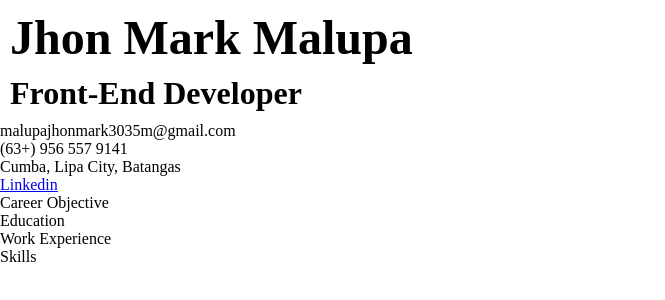
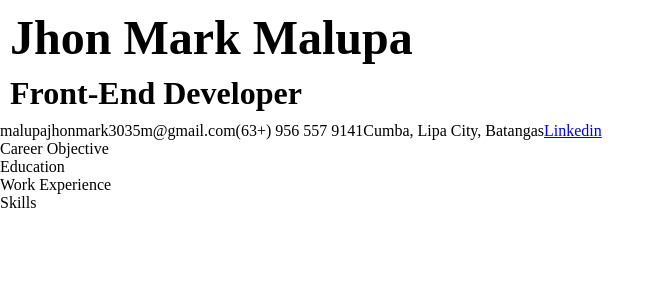
Before and after one commit to MarkRyuo/ONLINE-RESUME-BY-JHONMARK, a plain HTML site: page index.html in a window 1280 px wide. Shown: the whole page, without its empty margins (0-665 px from the left). Drawn offline with Linux system fonts and the light colour scheme.

Commit message:
Subject: Update

```diff
--- a/style.css
+++ b/style.css
@@ -1,5 +1,5 @@
 
 
-.contact-info {
+.contacts-info {
   display: flex;
 }
```
